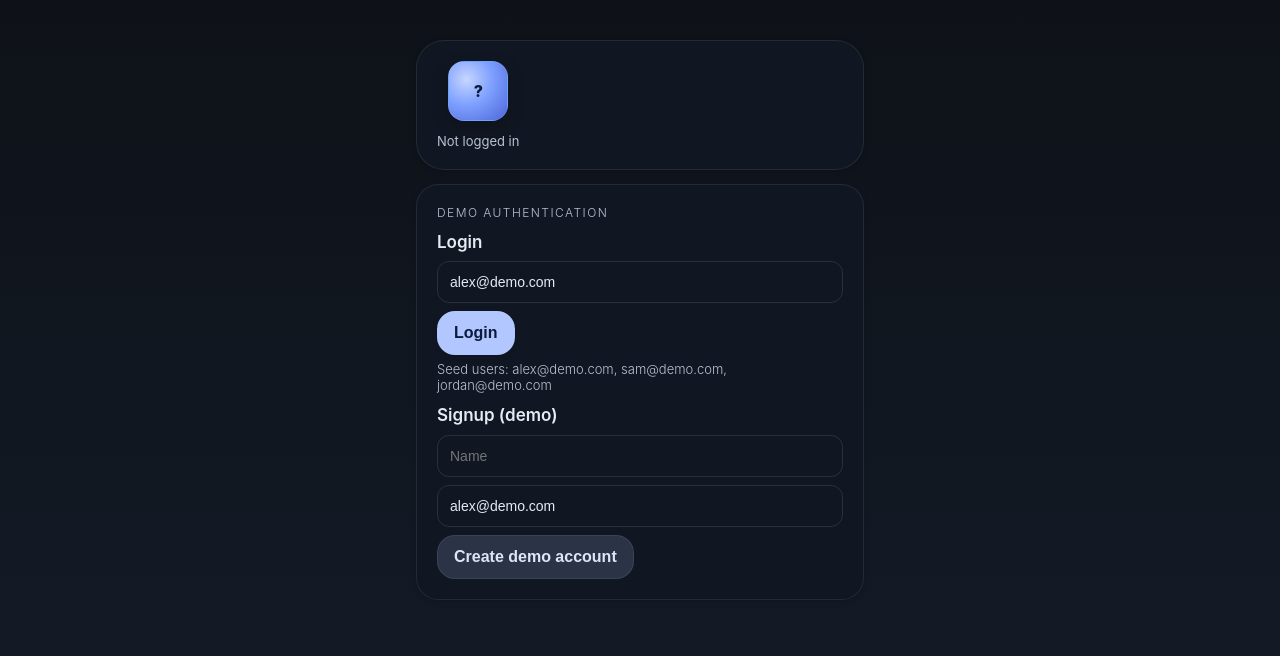
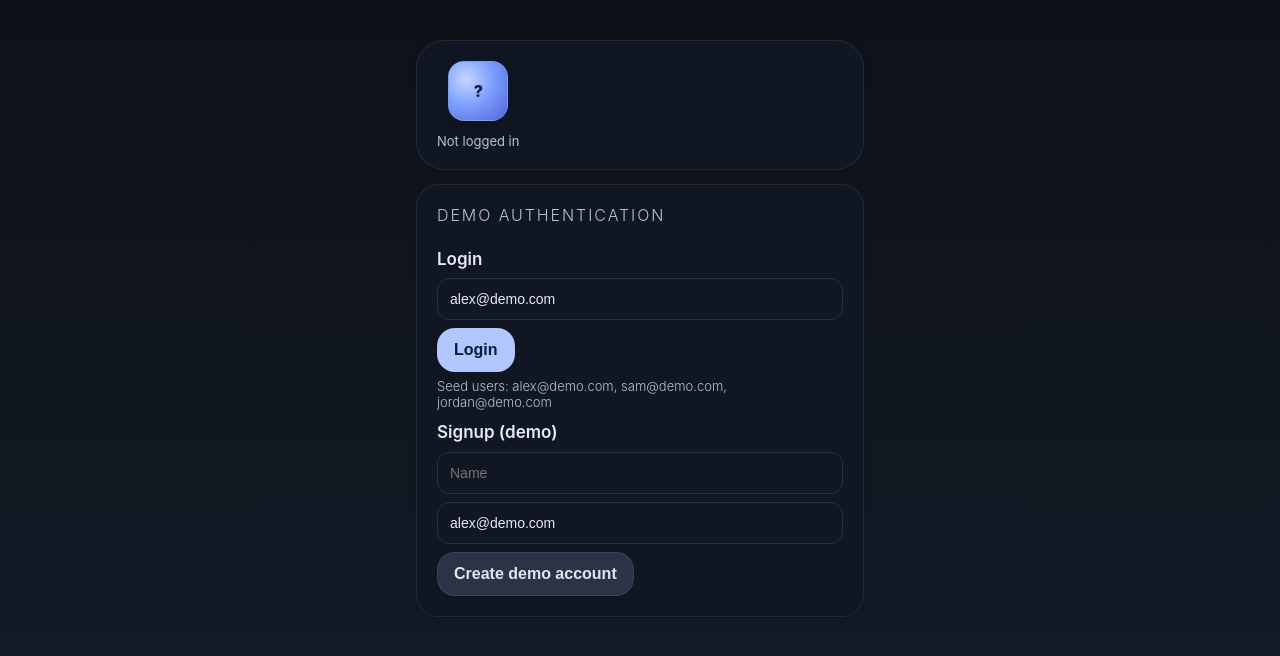
Before and after one commit to minthaik/Flat-Mate, a React (Vite) app: page / in a window 1280 px wide. Shown: the top 656 px of the page. Built offline with nearby package versions, Linux system fonts and the light colour scheme.

Commit message:
Adjust panel title typography

```diff
--- a/src/styles.css
+++ b/src/styles.css
@@ -277,9 +277,9 @@ a { color: inherit; text-decoration: none; }
 .panel + .panel { margin-top: var(--space-4); }
 
 .panel-title {
-  font-size: 12px;
+  font-size: 16px;
   color: var(--md-text-secondary);
-  margin-bottom: var(--space-3);
+  margin-bottom: var(--space-6);
   text-transform: uppercase;
   letter-spacing: 0.12em;
 }
```
